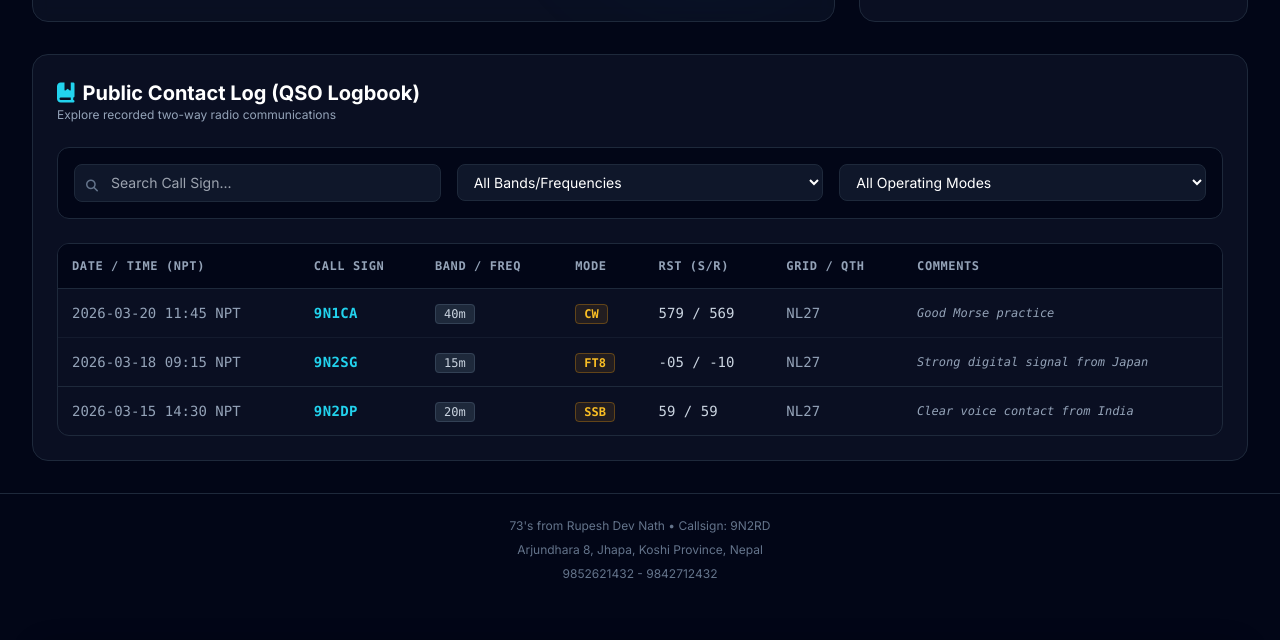
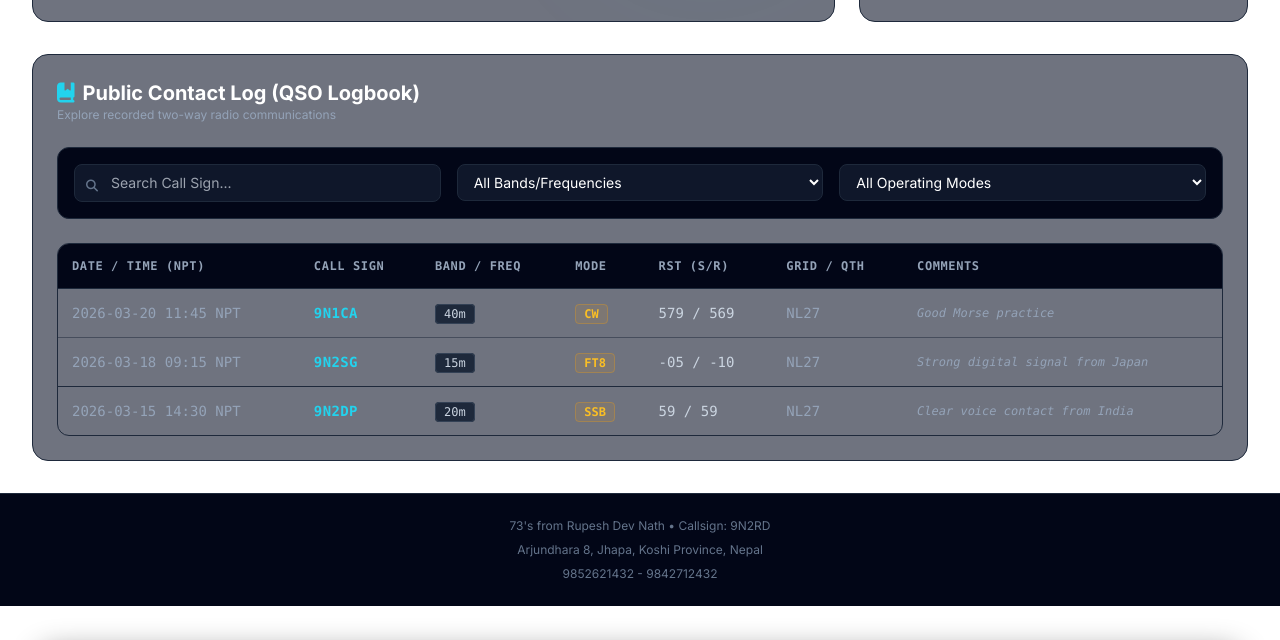
Before and after one commit to 9N2RN/9N2RN, a plain HTML site: page index.html in a window 1280 px wide. Shown: the part 404-1044 px from the top of the page. Drawn offline with nearby package versions, Linux system fonts and the light colour scheme.

Commit message:
Change body background color from slate to white

```diff
--- a/index.html
+++ b/index.html
@@ -51,7 +51,7 @@
     <script async src="https://pagead2.googlesyndication.com/pagead/js/adsbygoogle.js?client=ca-pub-6402942000470029"
      crossorigin="anonymous"></script>
 </head>
-<body class="bg-slate-950 text-slate-100 font-[Inter] min-h-screen flex flex-col justify-between antialiased">
+<body class="bg-white-950 text-slate-100 font-[Inter] min-h-screen flex flex-col justify-between antialiased">
 
     <!-- Header / Navbar -->
     <header class="border-b border-slate-800 bg-slate-900/80 backdrop-blur sticky top-0 z-50">
```
